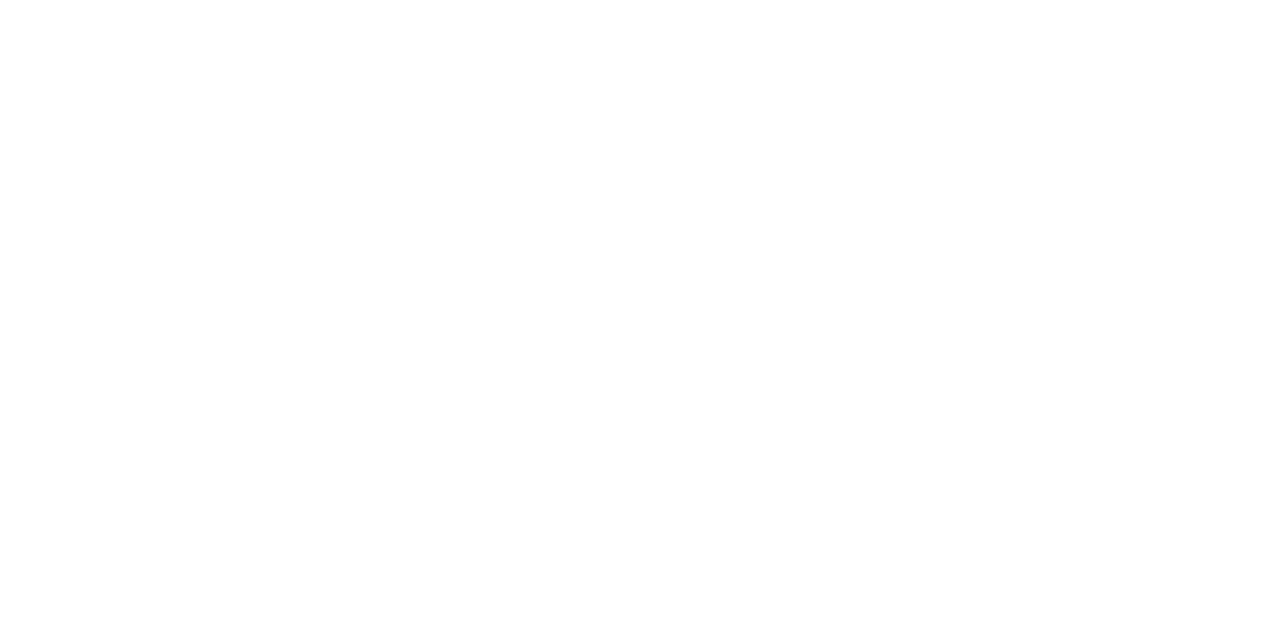
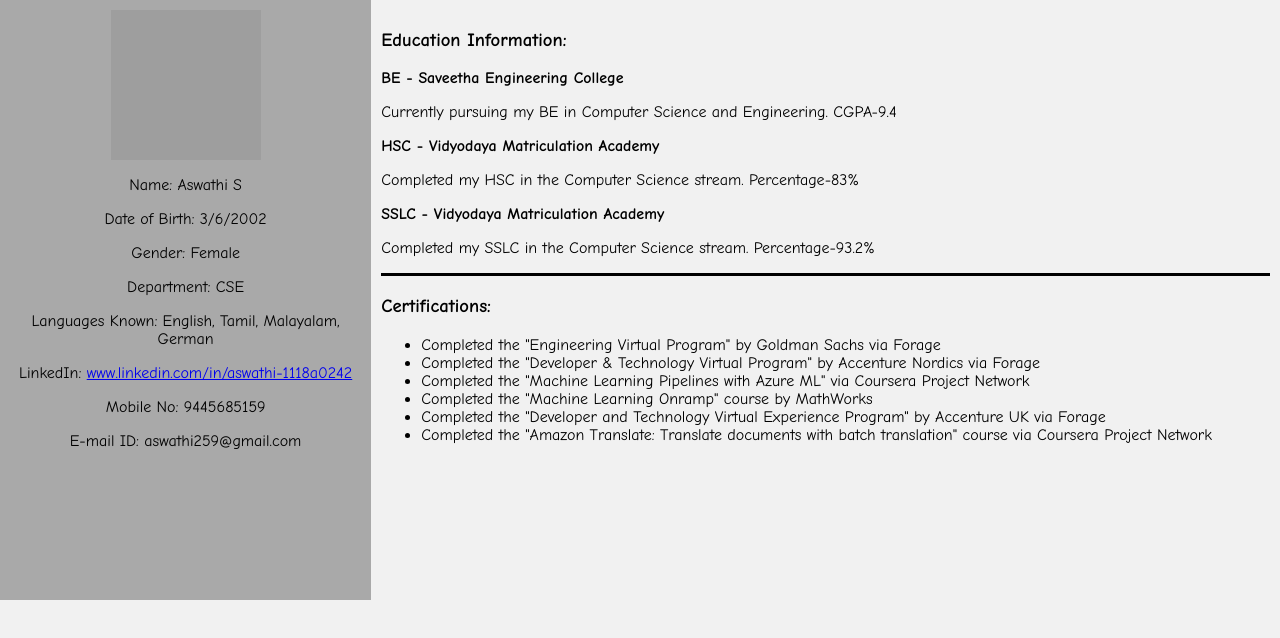
Before and after one commit to ash0306/mern-training, a plain HTML site: page index.html in a window 1280 px wide. Drawn offline with Linux system fonts and the light colour scheme; grey boxes are pictures that could not be loaded.

Commit message:
Added two sections in html for basic details and educational details with css

```diff
--- /dev/null
+++ b/assests/css/styles.css
@@ -0,0 +1,62 @@
+* {
+  box-sizing: border-box;
+}
+img {
+  display: block;
+  margin-left: auto;
+  margin-right: auto;
+}
+hr {
+  border: none;
+  height: 3px;
+  background: black;
+}
+body {
+    margin: 0;
+  font-family: comic sans ms;
+  background-color: #f1f1f1;
+}
+
+header {
+  background-color: darkslategray;
+  padding: 5px;
+  text-align: center;
+  font-size: 20px;
+  color: white;
+  height: 100px;
+}
+
+nav {
+  float: left;
+  width: 29%;
+  background: darkgray;
+  padding: 10px;
+  text-align: center;
+  height: 600px;
+}
+
+nav ul {
+  list-style-type: none;
+  padding: 0;
+}
+
+article {
+  float: left;
+  padding: 10px;
+  width: 71%;
+  background-color: #f1f1f1;
+  height: 600px;
+}
+
+section::after {
+  content: "";
+  display: table;
+  clear: both;
+}
+
+@media (max-width: 600px) {
+  nav, article {
+    width: 100%;
+    height: auto;
+  }
+}
--- a/index.html
+++ b/index.html
@@ -1 +1,48 @@
 <!-- html file -->
+<!DOCTYPE html>
+<html lang="en">
+<head>
+<title>My Resume</title>
+<meta charset="utf-8">
+<meta name="viewport" content="width=device-width, initial-scale=1">
+<link rel="stylesheet" type="text/css" href="assests\css\styles.css" />
+</head>
+<body>
+
+<section>
+  <nav>
+    <img src="assests\ash.jpg" alt="profile" width="150" height="150">
+    <p>Name: Aswathi S</p>
+    <p>Date of Birth: 3/6/2002</p>
+    <p>Gender: Female</p>
+    <p>Department: CSE</p>
+    <p>Languages Known: English, Tamil, Malayalam, German</p>
+    <p>LinkedIn: <a href="www.linkedin.com/in/aswathi-1118a0242">www.linkedin.com/in/aswathi-1118a0242</a></p>
+    <p>Mobile No: 9445685159</p>
+    <p>E-mail ID: aswathi259@gmail.com</p>
+
+  </nav>
+
+  <article clas="Div1">
+    <h3>Education Information:</h3>
+    <p><strong>BE - Saveetha Engineering College</strong></p>
+    <p>Currently pursuing my BE in Computer Science and Engineering. CGPA-9.4</p>
+    <p><strong>HSC - Vidyodaya Matriculation Academy</strong></p>
+    <p>Completed my HSC in the Computer Science stream. Percentage-83%</p>
+    <p><strong>SSLC - Vidyodaya Matriculation Academy</strong></p>
+    <p>Completed my SSLC in the Computer Science stream. Percentage-93.2%</p>
+
+    <hr>
+    <h3>Certifications:</h3>
+    <ul>
+      <li>Completed the "Engineering Virtual Program" by Goldman Sachs via Forage</li>
+      <li>Completed the "Developer & Technology Virtual Program" by Accenture Nordics via Forage</li>
+      <li>Completed the "Machine Learning Pipelines with Azure ML" via Coursera Project Network</li>
+      <li>Completed the "Machine Learning Onramp" course by MathWorks</li>
+      <li>Completed the "Developer and Technology Virtual Experience Program" by Accenture UK via Forage</li>
+      <li>Completed the "Amazon Translate: Translate documents with batch translation" course via Coursera Project Network</li>
+    </ul>
+  </article>
+</section>
+</body>
+</html>
```
Also changed, not shown: 2 other files.
